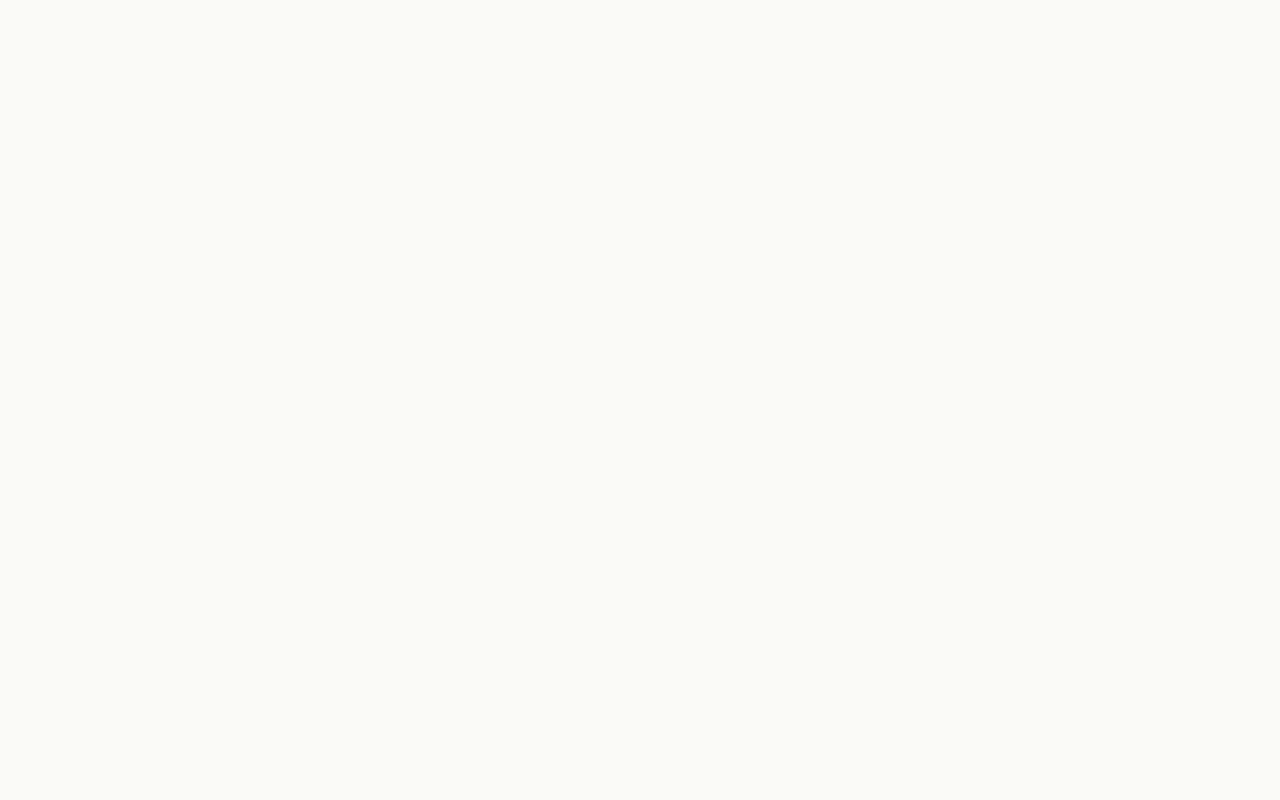
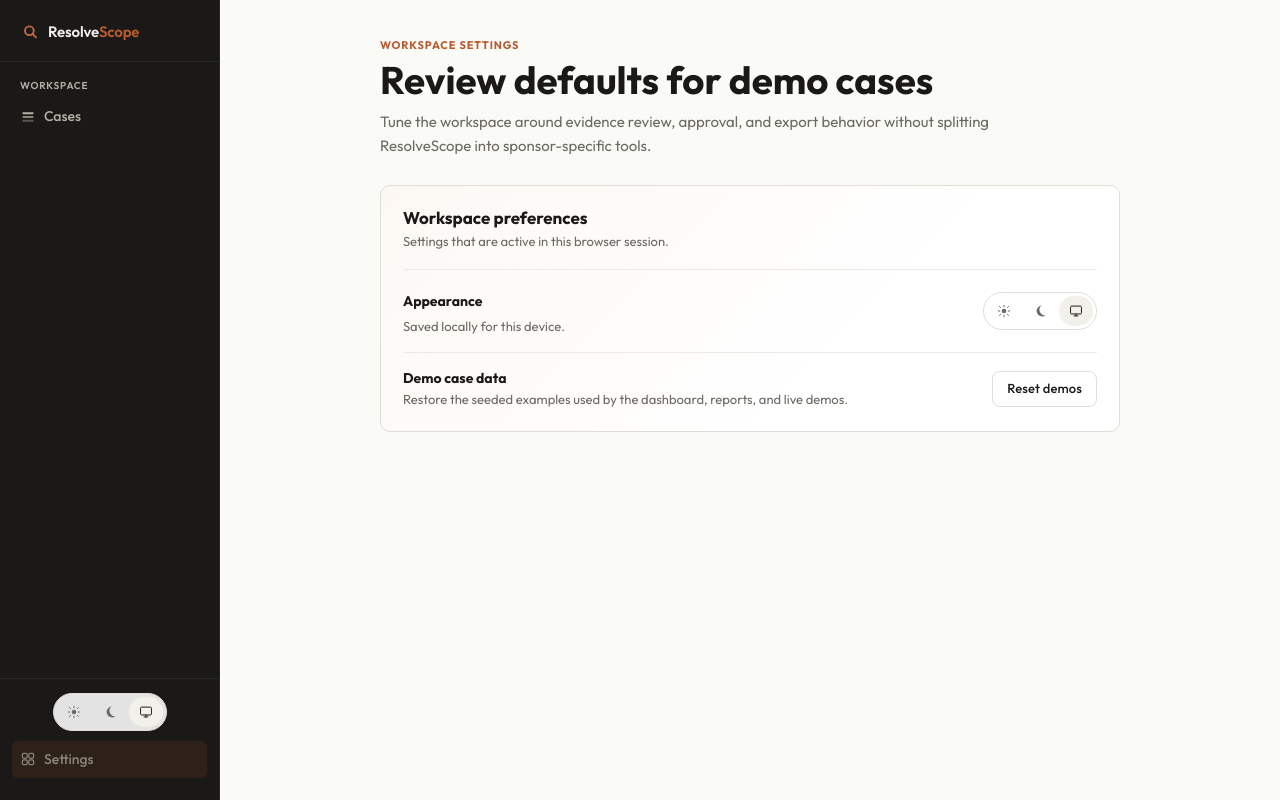
Before and after one commit to boggedbrush/ResolveScope, a React (Vite) app in the folder apps/web/: page /dashboard/settings in a window 1280 px wide. Before the commit this address had no page. Built offline with nearby package versions, Linux system fonts and the light colour scheme.

Commit message:
feat(web): add dashboard settings page

```diff
--- a/apps/web/src/App.tsx
+++ b/apps/web/src/App.tsx
@@ -7,6 +7,11 @@
 );
 const Dashboard = lazy(() =>
   import("./pages/Dashboard").then((m) => ({ default: m.Dashboard }))
+);
+const DashboardSettings = lazy(() =>
+  import("./pages/DashboardSettings").then((m) => ({
+    default: m.DashboardSettings,
+  }))
 );
 const CaseWorkspace = lazy(() =>
   import("./pages/CaseWorkspace").then((m) => ({ default: m.CaseWorkspace }))
@@ -49,6 +54,7 @@
         <Route path="/architecture" element={<ArchitecturePage />} />
         <Route element={<AppLayout />}>
           <Route path="/dashboard" element={<Dashboard />} />
+          <Route path="/dashboard/settings" element={<DashboardSettings />} />
           <Route path="/cases/:id" element={<CaseWorkspace />} />
         </Route>
       </Routes>
--- a/apps/web/src/layouts/AppLayout.tsx
+++ b/apps/web/src/layouts/AppLayout.tsx
@@ -39,6 +39,7 @@
             <li>
               <NavLink
                 to="/dashboard"
+                end
                 className={({ isActive }) =>
                   `app-sidebar__nav-item${isActive ? " app-sidebar__nav-item--active" : ""}`
                 }
@@ -52,10 +53,15 @@
 
         <div className="app-sidebar__footer">
           <ThemeControl className="app-sidebar__theme" />
-          <button className="app-sidebar__nav-item app-sidebar__nav-item--muted">
+          <NavLink
+            to="/dashboard/settings"
+            className={({ isActive }) =>
+              `app-sidebar__nav-item app-sidebar__nav-item--muted${isActive ? " app-sidebar__nav-item--active" : ""}`
+            }
+          >
             <GridIcon />
             Settings
-          </button>
+          </NavLink>
         </div>
       </aside>
 
--- /dev/null
+++ b/apps/web/src/pages/DashboardSettings.tsx
@@ -0,0 +1,53 @@
+import { DEMO_SEED_MAP } from "../data/demoResolver";
+import { resetAllDemoCaseStates } from "../data/demoState";
+import { ThemeControl } from "../components/ThemeControl";
+
+export function DashboardSettings() {
+  function handleResetAllDemos() {
+    resetAllDemoCaseStates(DEMO_SEED_MAP);
+  }
+
+  return (
+    <div className="settings-page">
+      <header className="settings-page__header">
+        <div>
+          <p className="settings-page__eyebrow">Workspace settings</p>
+          <h1 className="settings-page__title">Review defaults for demo cases</h1>
+          <p className="settings-page__subtitle">
+            Tune the workspace around evidence review, approval, and export behavior without
+            splitting ResolveScope into sponsor-specific tools.
+          </p>
+        </div>
+      </header>
+
+      <div className="settings-page__grid">
+        <section className="settings-panel settings-panel--primary" aria-labelledby="workspace-preferences-title">
+          <div className="settings-panel__heading">
+            <div>
+              <h2 id="workspace-preferences-title">Workspace preferences</h2>
+              <p>Settings that are active in this browser session.</p>
+            </div>
+          </div>
+
+          <div className="settings-field">
+            <div>
+              <label className="settings-field__label">Appearance</label>
+              <p className="settings-field__hint">Saved locally for this device.</p>
+            </div>
+            <ThemeControl className="settings-page__theme" />
+          </div>
+
+          <div className="settings-action">
+            <div>
+              <h3>Demo case data</h3>
+              <p>Restore the seeded examples used by the dashboard, reports, and live demos.</p>
+            </div>
+            <button className="btn btn--outline btn--sm" onClick={handleResetAllDemos}>
+              Reset demos
+            </button>
+          </div>
+        </section>
+      </div>
+    </div>
+  );
+}
```
Also changed, not shown: apps/web/src/styles.css, 1 other file (tests, documents, lock files or other folders).
